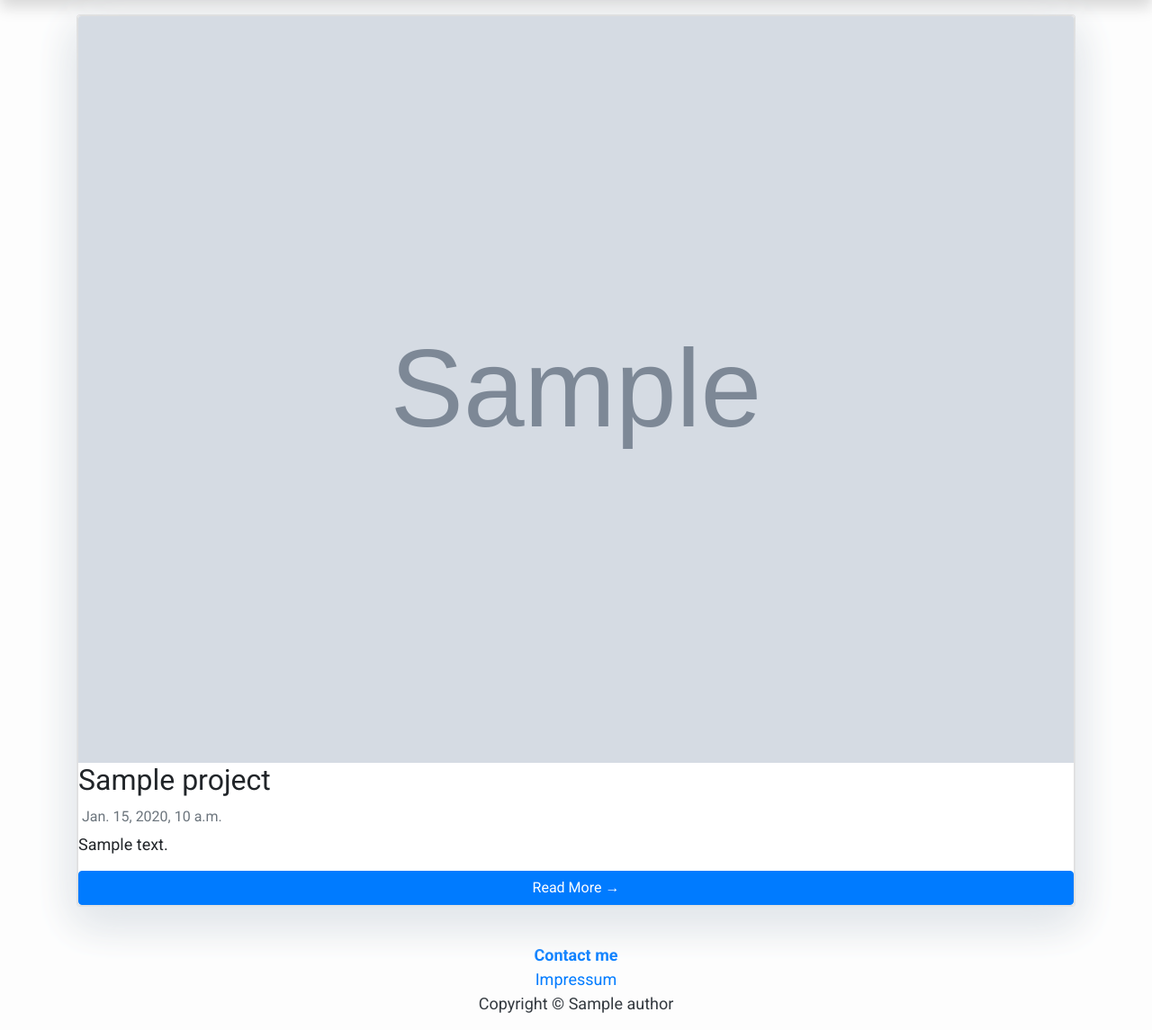
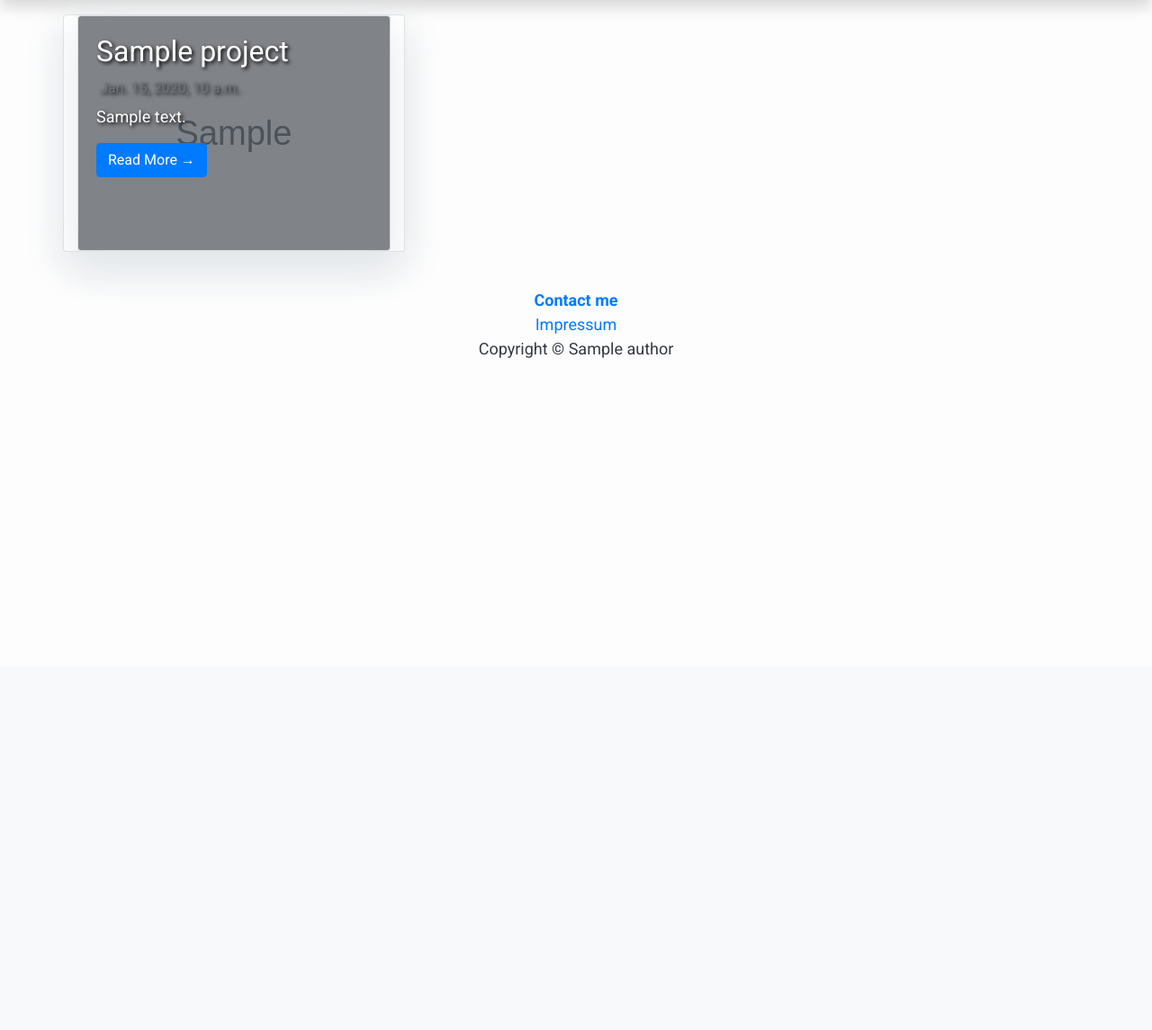
Before and after one commit to n4thal/djangoskeleton, a Django app: page /projects/ in a window 1280 px wide. Shown: the part 59-1204 px from the top of the page at 90% size. After the commit the page ends 457 px from the top, so only its background shows below. Run offline with Django 3.2, Linux system fonts and the light colour scheme; tables that the repository leaves empty hold one stand-in row (values such as "Sample post"); grey boxes marked "Sample" are stand-in pictures; some libraries are stand-ins or nearby versions.

Commit message:
beautified how project images are displayed (project_index.html) brought landing.html inline with recent changes

```diff
--- a/templates/projects_index.html
+++ b/templates/projects_index.html
@@ -1,21 +1,40 @@
 {% extends "base.html" %}
 {% load static %}
 {% block content %}
+<style>
+    .card-img {
+        filter: brightness(60%);
+        width: auto;
+        max-height: 380px;
+    }
+    .white-text {
+        color: white;
+        text-shadow: 2px 2px 4px #000000;
+    }
+    .card {
+        max-height: 380px;
+    }
+</style>
+
 <div class="container">
     <div class="row">
         <!-- Project Entries Column -->
         <div class="col-md-12 mt-3 left">
-            {% for project in projects %}
-            <div class="card mb-4">
-                <div class="card body">
-                    <img class="card-img-top" src="{% static project.image %}">
-                    <h2 class="card-title">{{ project.title }}</h2>
-                    <p class="card-text text-muted h6"> {{ project.publication_date}} </p>
-                    <p class="card-text">{{ project.summary|slice:":200" }}</p>
-                    <a href="{% url 'projects_detail' project.pk %}" class="btn btn-primary">Read More &rarr;</a>
+            <div class="row">
+                {% for project in projects %}
+                <div class="card mb-4 col-lg-4 col-sm-12">
+                    <div class="card body">
+                        <img class="card-img" src="{% static project.image %}">
+                        <div class="card-img-overlay">
+                            <h2 class="card-title white-text">{{ project.title }}</h2>
+                            <p class="card-text white-text text-muted h6"> {{ project.publication_date}} </p>
+                            <p class="card-text white-text">{{ project.summary|slice:":230" }}</p>
+                            <a href="{% url 'projects_detail' project.pk %}" class="btn btn-primary">Read More &rarr;</a>
+                        </div>
+                    </div>
                 </div>
+                {% endfor %}
             </div>
-            {% endfor %}
         </div>
     </div>
 </div>
```
Also changed, not shown: templates/landing.html (+5 -6 lines).
